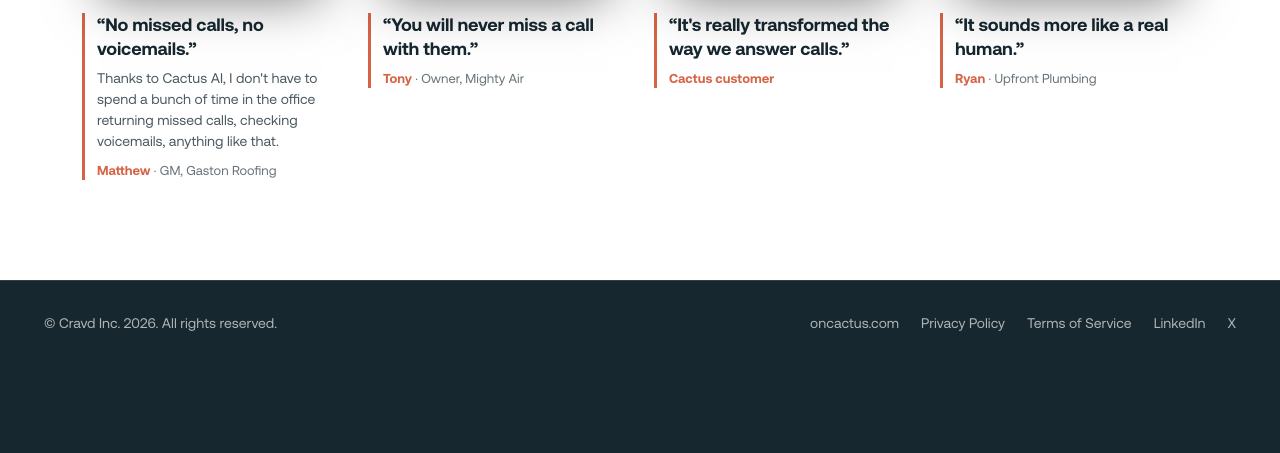
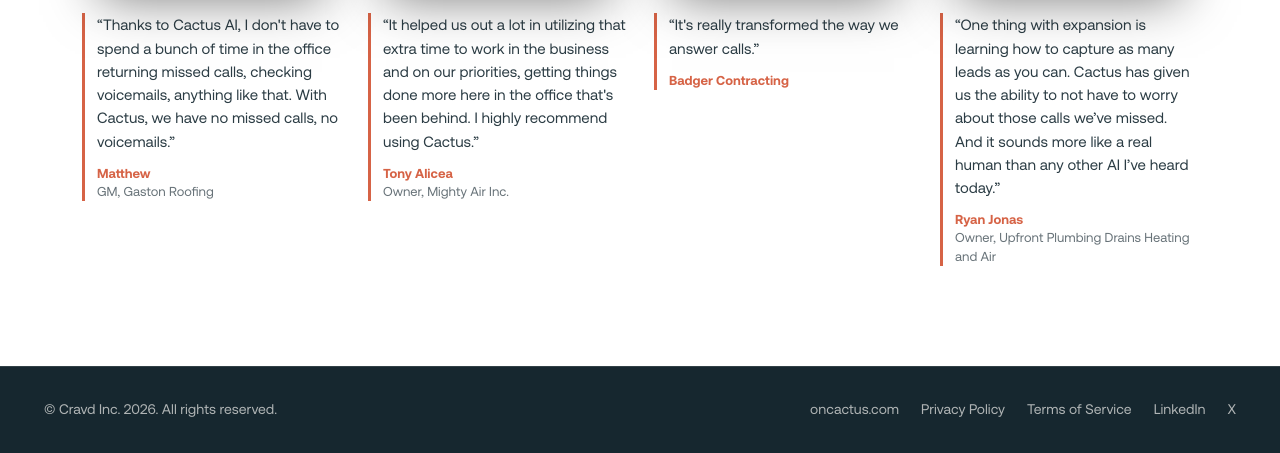
Before and after one commit to ccarias-cyber/cactus-landing, a plain HTML site: page index.html in a window 1280 px wide. Shown: the part 2800-3253 px from the top of the page. Before the commit the page ends 3166 px from the top, so only its background shows below. Drawn offline with Linux system fonts and the light colour scheme.

Commit message:
Update testimonial quotes and names

```diff
--- a/index.html
+++ b/index.html
@@ -195,8 +195,9 @@ h1{margin-bottom:14px}
 /* Video testimonials */
 .tq-wrap{margin:16px 2px 0;padding-left:12px;border-left:3px solid var(--clay)}
 .tq-head{margin:0;color:var(--head);font:600 18px/1.3 Aeonik,Arial,sans-serif;letter-spacing:-.01em}
-.tq-sup{margin:8px 0 0;color:var(--text);font:400 14px/1.5 Aeonik,Arial,sans-serif;opacity:.85}
-.tq-by{margin:10px 0 0;color:var(--muted);font:400 13px/1.35 Aeonik,Arial,sans-serif}
+.tq-sup{margin:0;color:var(--text);font:400 15px/1.55 Aeonik,Arial,sans-serif}
+.tq-by{margin:12px 0 0;color:var(--muted);font:400 13px/1.4 Aeonik,Arial,sans-serif}
+.tq-by span{display:block}
 .tq-by b{color:var(--clay);font-weight:600}
 .tmonials{margin-top:72px;text-align:center}
 .tmonials h3{margin:0 0 36px;color:var(--head);font-family:"Kmr Apparat",Arial,sans-serif;font-weight:500;letter-spacing:-.02em;line-height:1.1;font-size:clamp(26px,2.8vw,36px)}
@@ -257,10 +258,10 @@ h1{margin-bottom:14px}
       <div class="tmonials">
         <h3>Video testimonials</h3>
         <div class="shorts">
-        <div class="short"><div class="short-frame has-video"><video src="testimonials/t1.mp4" poster="testimonials/t1.jpg" playsinline preload="metadata" aria-label="No missed calls, no voicemails."></video><button class="cover" type="button" aria-label="Play: No missed calls, no voicemails."><span class="cover-play"><svg viewBox="0 0 24 24"><path d="M8 5v14l11-7z"/></svg></span></button><span class="len">0:41</span></div><div class="tq-wrap"><p class="tq-head">“No missed calls, no voicemails.”</p><p class="tq-sup">Thanks to Cactus AI, I don't have to spend a bunch of time in the office returning missed calls, checking voicemails, anything like that.</p><p class="tq-by"><b>Matthew</b> · GM, Gaston Roofing</p></div></div>
-        <div class="short"><div class="short-frame has-video"><video src="testimonials/t2.mp4" poster="testimonials/t2.jpg" playsinline preload="metadata" aria-label="You will never miss a call with them."></video><button class="cover" type="button" aria-label="Play: You will never miss a call with them."><span class="cover-play"><svg viewBox="0 0 24 24"><path d="M8 5v14l11-7z"/></svg></span></button><span class="len">1:33</span></div><div class="tq-wrap"><p class="tq-head">“You will never miss a call with them.”</p><p class="tq-by"><b>Tony</b> · Owner, Mighty Air</p></div></div>
-        <div class="short"><div class="short-frame has-video"><video src="testimonials/t3.mp4" poster="testimonials/t3.jpg" playsinline preload="metadata" aria-label="It's really transformed the way we answer calls."></video><button class="cover" type="button" aria-label="Play: It's really transformed the way we answer calls."><span class="cover-play"><svg viewBox="0 0 24 24"><path d="M8 5v14l11-7z"/></svg></span></button><span class="len">0:22</span></div><div class="tq-wrap"><p class="tq-head">“It's really transformed the way we answer calls.”</p><p class="tq-by"><b>Cactus customer</b></p></div></div>
-        <div class="short"><div class="short-frame has-video"><video src="testimonials/t4.mp4" poster="testimonials/t4.jpg" playsinline preload="metadata" aria-label="It sounds more like a real human."></video><button class="cover" type="button" aria-label="Play: It sounds more like a real human."><span class="cover-play"><svg viewBox="0 0 24 24"><path d="M8 5v14l11-7z"/></svg></span></button><span class="len">1:29</span></div><div class="tq-wrap"><p class="tq-head">“It sounds more like a real human.”</p><p class="tq-by"><b>Ryan</b> · Upfront Plumbing</p></div></div>
+        <div class="short"><div class="short-frame has-video"><video src="testimonials/t1.mp4" poster="testimonials/t1.jpg" playsinline preload="metadata" aria-label="No missed calls, no voicemails."></video><button class="cover" type="button" aria-label="Play: No missed calls, no voicemails."><span class="cover-play"><svg viewBox="0 0 24 24"><path d="M8 5v14l11-7z"/></svg></span></button><span class="len">0:41</span></div><div class="tq-wrap"><p class="tq-sup">“Thanks to Cactus AI, I don't have to spend a bunch of time in the office returning missed calls, checking voicemails, anything like that. With Cactus, we have no missed calls, no voicemails.”</p><p class="tq-by"><b>Matthew</b><span>GM, Gaston Roofing</span></p></div></div>
+        <div class="short"><div class="short-frame has-video"><video src="testimonials/t2.mp4" poster="testimonials/t2.jpg" playsinline preload="metadata" aria-label="You will never miss a call with them."></video><button class="cover" type="button" aria-label="Play: You will never miss a call with them."><span class="cover-play"><svg viewBox="0 0 24 24"><path d="M8 5v14l11-7z"/></svg></span></button><span class="len">1:33</span></div><div class="tq-wrap"><p class="tq-sup">“It helped us out a lot in utilizing that extra time to work in the business and on our priorities, getting things done more here in the office that's been behind. I highly recommend using Cactus.”</p><p class="tq-by"><b>Tony Alicea</b><span>Owner, Mighty Air Inc.</span></p></div></div>
+        <div class="short"><div class="short-frame has-video"><video src="testimonials/t3.mp4" poster="testimonials/t3.jpg" playsinline preload="metadata" aria-label="It's really transformed the way we answer calls."></video><button class="cover" type="button" aria-label="Play: It's really transformed the way we answer calls."><span class="cover-play"><svg viewBox="0 0 24 24"><path d="M8 5v14l11-7z"/></svg></span></button><span class="len">0:22</span></div><div class="tq-wrap"><p class="tq-sup">“It's really transformed the way we answer calls.”</p><p class="tq-by"><b>Badger Contracting</b></p></div></div>
+        <div class="short"><div class="short-frame has-video"><video src="testimonials/t4.mp4" poster="testimonials/t4.jpg" playsinline preload="metadata" aria-label="It sounds more like a real human."></video><button class="cover" type="button" aria-label="Play: It sounds more like a real human."><span class="cover-play"><svg viewBox="0 0 24 24"><path d="M8 5v14l11-7z"/></svg></span></button><span class="len">1:29</span></div><div class="tq-wrap"><p class="tq-sup">“One thing with expansion is learning how to capture as many leads as you can. Cactus has given us the ability to not have to worry about those calls we’ve missed. And it sounds more like a real human than any other AI I’ve heard today.”</p><p class="tq-by"><b>Ryan Jonas</b><span>Owner, Upfront Plumbing Drains Heating and Air</span></p></div></div>
         </div>
       </div>
     </div>
```
